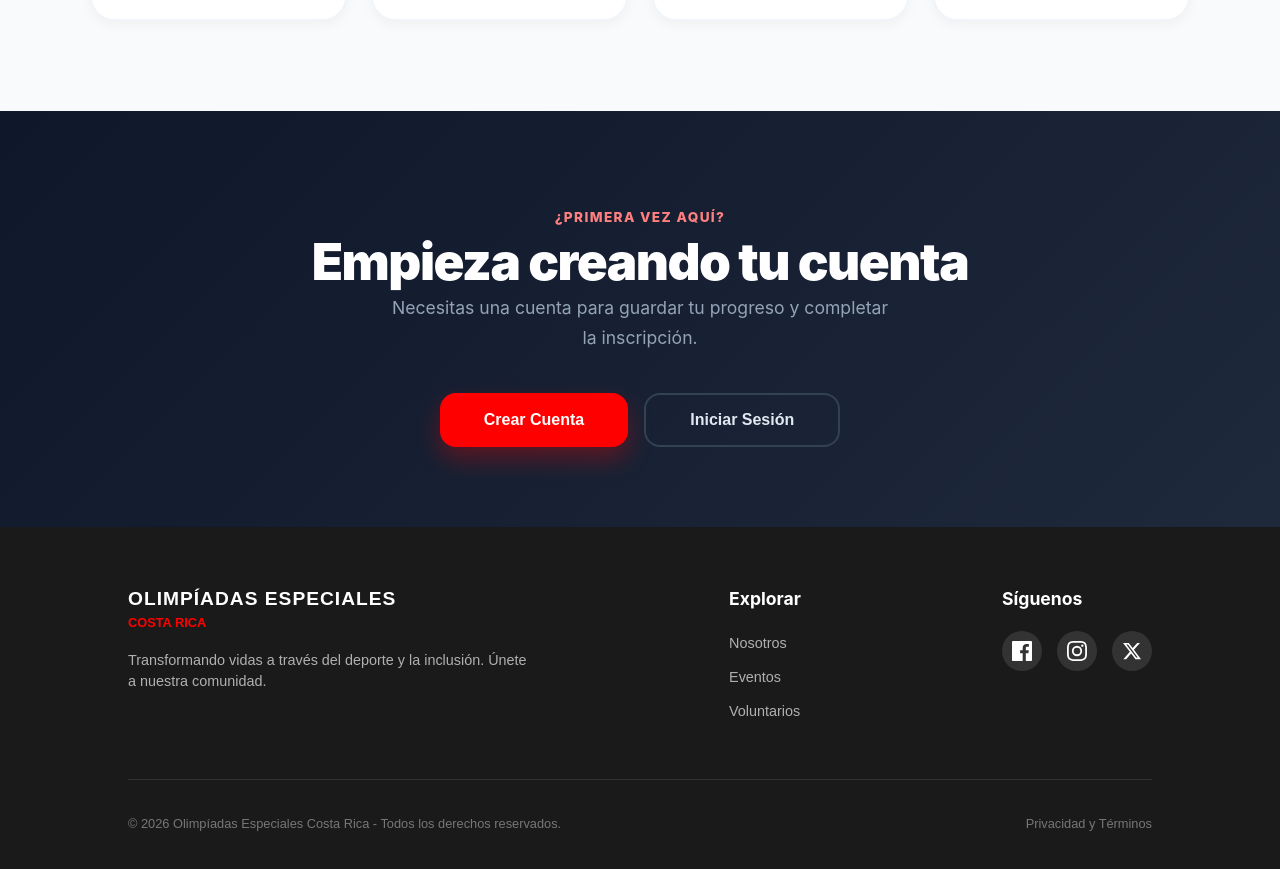
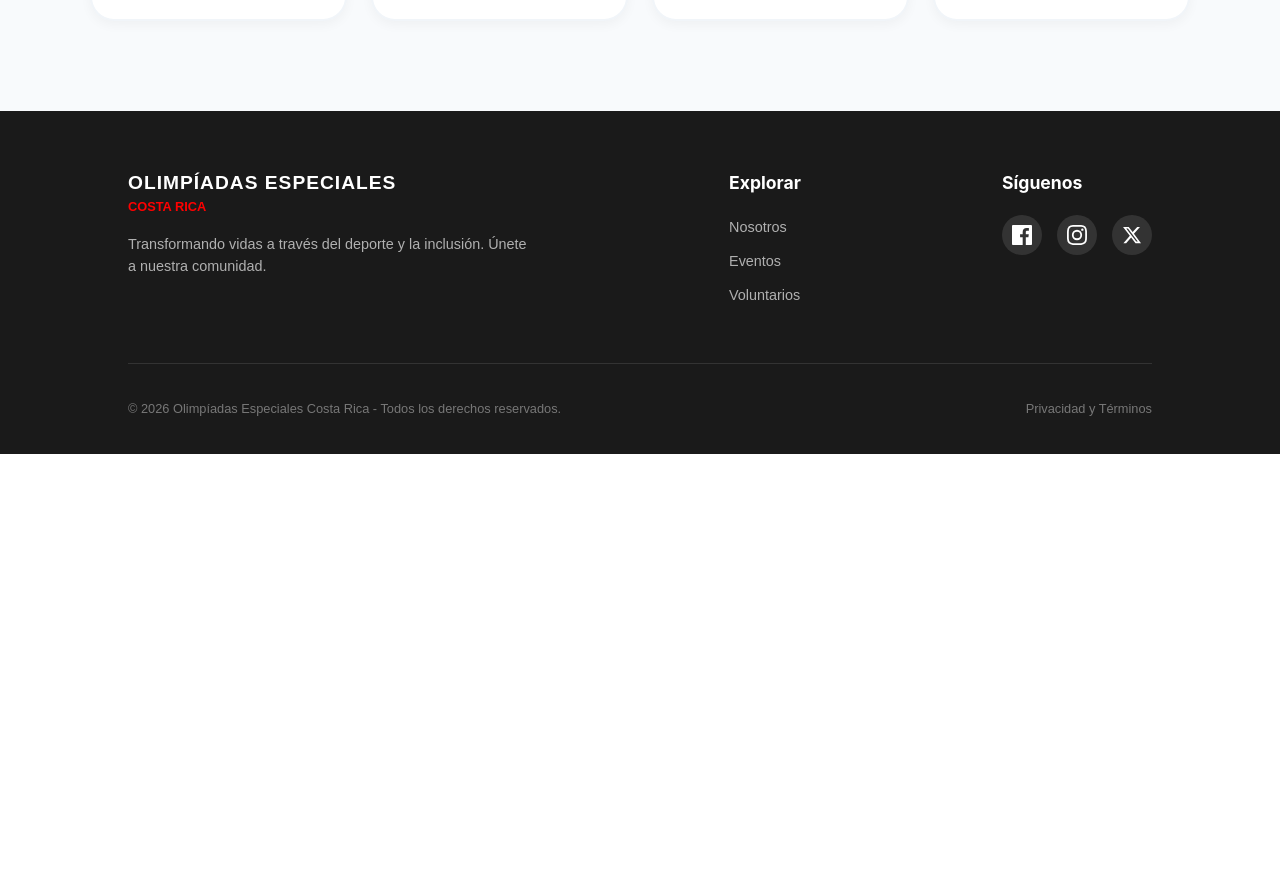
Before and after one commit to Carlosfwd86/OlimpiadasEspeciales_CostaRica, a React (Vite) app in the folder Olimpiadas_Especiales/: page /plataforma-registro in a window 1280 px wide. Shown: the part 1959-2828 px from the top of the page. After the commit the page ends 2413 px from the top, so only its background shows below. Built offline with nearby package versions, Linux system fonts and the light colour scheme.

Commit message:
quite otra parte del apartado de inscribirse

```diff
--- a/Olimpiadas_Especiales/src/pages/PlataformaRegistroPage.jsx
+++ b/Olimpiadas_Especiales/src/pages/PlataformaRegistroPage.jsx
@@ -363,47 +363,6 @@ function PlataformaRegistroPage() {
         </div>
       </section>
 
-      {/* CTA FINAL */}
-      <section style={{
-        padding: '80px 24px',
-        background: 'linear-gradient(135deg, #0f172a 0%, #1e293b 100%)',
-        textAlign: 'center',
-      }}>
-        <p style={{ color: '#ff8080', fontWeight: '800', textTransform: 'uppercase', letterSpacing: '0.1em', fontSize: '0.85rem', marginBottom: '20px' }}>¿Primera vez aquí?</p>
-        <h2 style={{ color: '#ffffff', fontSize: 'clamp(2rem, 4vw, 3.2rem)', fontWeight: '900', margin: '0 0 20px', letterSpacing: '-1.5px' }}>
-          Empieza creando tu cuenta
-        </h2>
-        <p style={{ color: '#94a3b8', fontSize: '1.1rem', maxWidth: '500px', margin: '0 auto 40px', lineHeight: '1.7' }}>
-          Necesitas una cuenta para guardar tu progreso y completar la inscripción.
-        </p>
-        <div style={{ display: 'flex', gap: '16px', justifyContent: 'center', flexWrap: 'wrap' }}>
-          <button
-            onClick={() => navigate('/registro')}
-            style={{
-              padding: '16px 44px', background: '#FF0000', color: '#fff',
-              border: 'none', borderRadius: '16px', fontSize: '1rem', fontWeight: '800',
-              cursor: 'pointer', boxShadow: '0 12px 24px rgba(255,0,0,0.3)',
-              transition: 'all 0.2s ease',
-            }}
-            onMouseEnter={e => { e.currentTarget.style.transform = 'translateY(-3px)'; e.currentTarget.style.background = '#cc0000'; }}
-            onMouseLeave={e => { e.currentTarget.style.transform = 'translateY(0)'; e.currentTarget.style.background = '#FF0000'; }}
-          >
-            Crear Cuenta
-          </button>
-          <button
-            onClick={() => navigate('/login')}
-            style={{
-              padding: '16px 44px', background: 'transparent', color: '#e2e8f0',
-              border: '2px solid #334155', borderRadius: '16px', fontSize: '1rem', fontWeight: '800',
-              cursor: 'pointer', transition: 'all 0.2s ease',
-            }}
-            onMouseEnter={e => { e.currentTarget.style.borderColor = '#94a3b8'; e.currentTarget.style.color = '#ffffff'; }}
-            onMouseLeave={e => { e.currentTarget.style.borderColor = '#334155'; e.currentTarget.style.color = '#e2e8f0'; }}
-          >
-            Iniciar Sesión
-          </button>
-        </div>
-      </section>
 
       <Footer />
 
```
